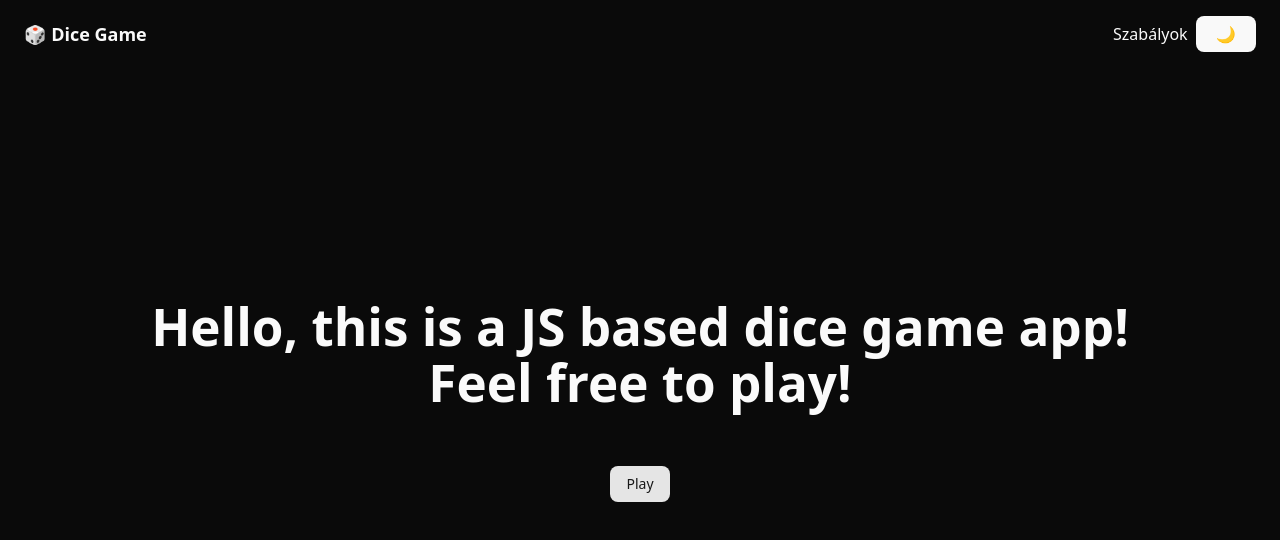
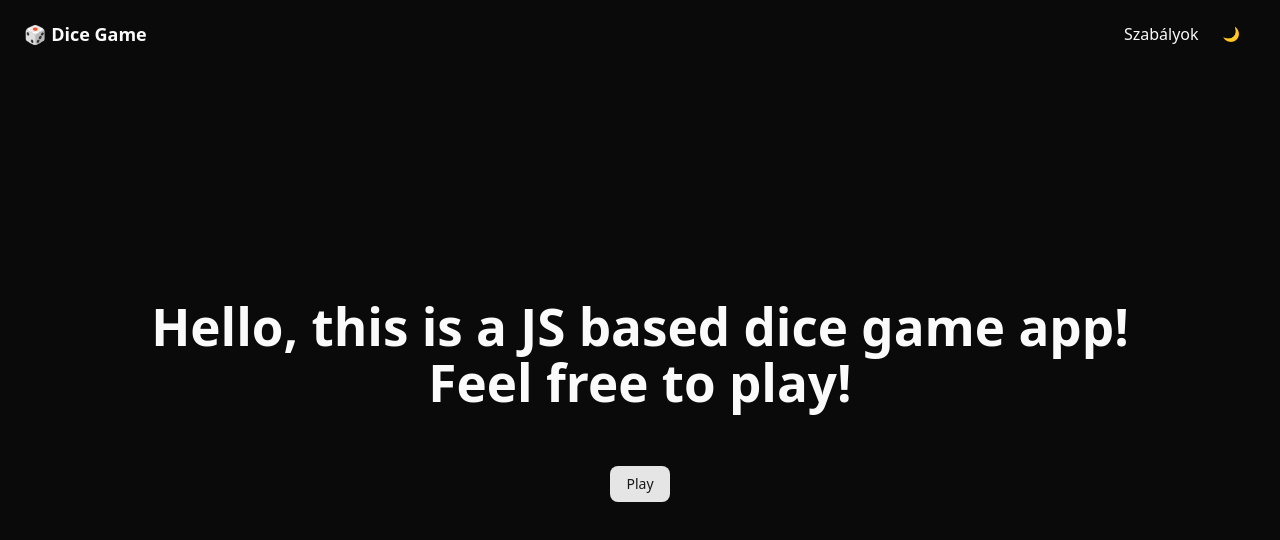
Before and after one commit to zsoltnemesnyikwebery/dice-game--vite, a React (Vite) app: page / in a window 1280 px wide. Shown: the top 540 px of the page. Built offline with nearby package versions, Linux system fonts and the light colour scheme.

Commit message:
remove lines from index.css to fix ShadCn button component

```diff
--- a/src/index.css
+++ b/src/index.css
@@ -78,38 +78,6 @@ body {
 h1 {
   font-size: 3.2em;
   line-height: 1.1;
-}
-
-button {
-  border-radius: 8px;
-  border: 1px solid transparent;
-  padding: 0.6em 1.2em;
-  font-size: 1em;
-  font-weight: 500;
-  font-family: inherit;
-  background-color: #1a1a1a;
-  cursor: pointer;
-  transition: border-color 0.25s;
-}
-button:hover {
-  border-color: #646cff;
-}
-button:focus,
-button:focus-visible {
-  outline: 4px auto -webkit-focus-ring-color;
-}
-
-@media (prefers-color-scheme: light) {
-  :root {
-    color: #213547;
-    background-color: #ffffff;
-  }
-  a:hover {
-    color: #747bff;
-  }
-  button {
-    background-color: #f9f9f9;
-  }
 }
 
 @theme inline {
@@ -194,4 +162,8 @@ button:focus-visible {
   body {
     @apply bg-background text-foreground;
   }
+  button:not(:disabled),
+  [role="button"]:not(:disabled) {
+    cursor: pointer;
+  }
 }
```
